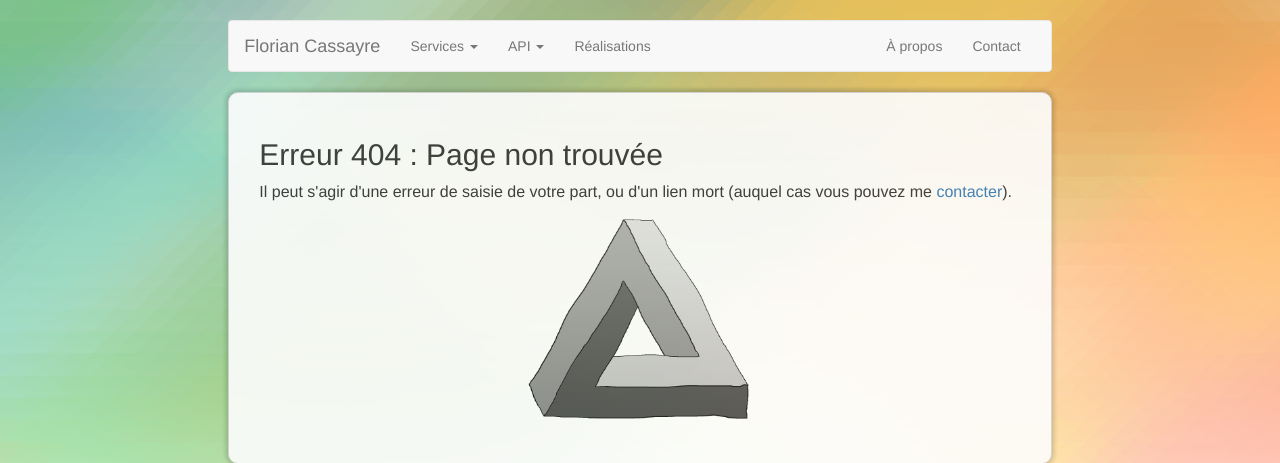
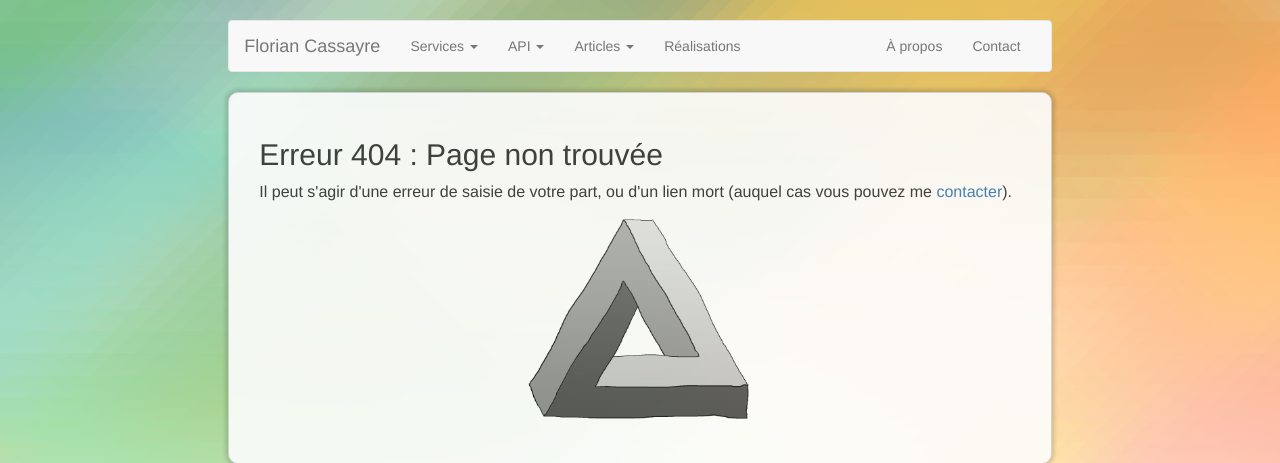
Before and after one commit to FlorianCassayre/Website, a PHP site: template templates/errors/404.html.twig in a window 1280 px wide. Shown: the top 463 px of the page. Run offline with PHP 8.4, Linux system fonts and the light colour scheme; the template is opened without the code that fills it: most values are stand-ins (such as "Sample title", 1, 10 or a date in 2020); some libraries are stand-ins or nearby versions.

Commit message:
Added the articles section in the navbar.

```diff
--- a/templates/base.html.twig
+++ b/templates/base.html.twig
@@ -55,6 +55,16 @@
                                     <li><a href="{{ url('api') }}#teachers">Professeurs absents</a></li>
                                 </ul>
                             </li>
+                            <li class="dropdown">
+                                <a href="#" class="dropdown-toggle" data-toggle="dropdown" role="button" aria-haspopup="true" aria-expanded="false">Articles <span class="caret"></span></a>
+                                <ul class="dropdown-menu">
+                                    <li class="dropdown-header">Informatique</li>
+                                    <li><a href="{{ url('articles', {'id': 'crypto'}) }}">Pourquoi dit-on « chiffrer » ?</a></li>
+                                    <li><a href="{{ url('articles', {'id': 'js'}) }}">Pourquoi JavaScript & Java sont-ils si différents ?</a></li>
+                                    <li><a href="{{ url('articles', {'id': 'float'}) }}">Pourquoi 0.1 + 0.2 != 0.3 ?</a></li>
+                                    <li><a href="{{ url('articles', {'id': 'random'}) }}">Comment un ordinateur peut-il générer de l'aléatoire ?</a></li>
+                                </ul>
+                            </li>
                             <li><a href="{{ url('projects') }}">Réalisations</a></li>
                         </ul>
                         <ul class="nav navbar-nav navbar-right">
```
